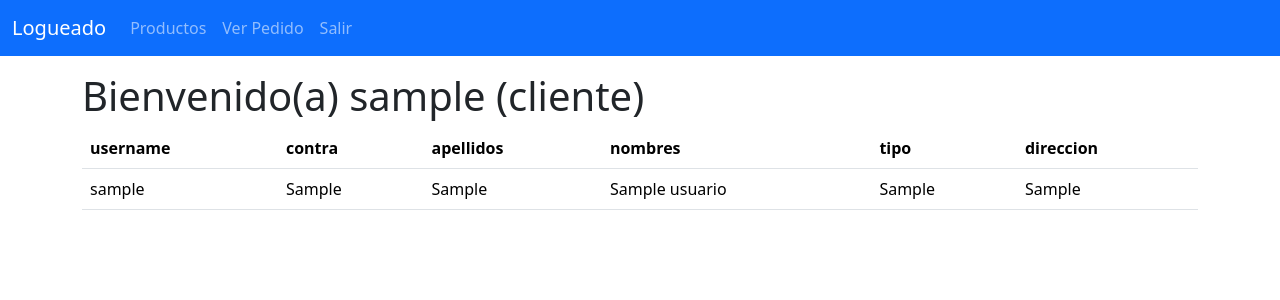
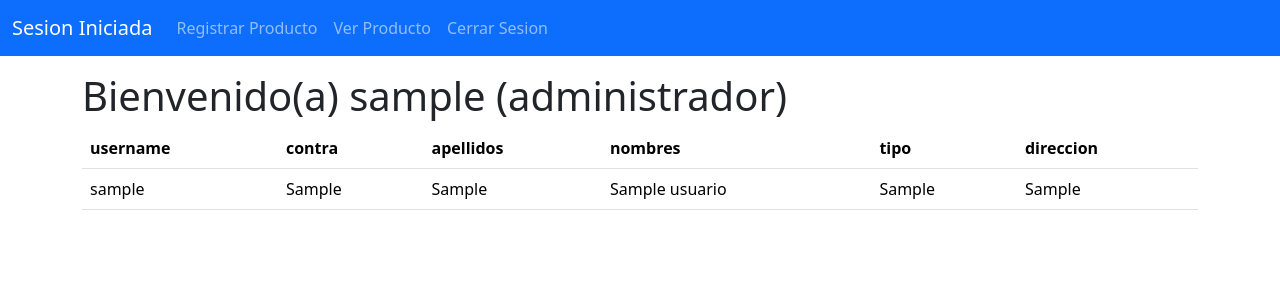
Before and after one commit to terezadelavega/bisuteria, a PHP site: page /usuarioMostrar.php in a window 1280 px wide. Shown: the top 300 px of the page. Run offline with PHP 8.4, Linux system fonts and the light colour scheme; the visitor is signed in with stand-in values (Sample User, id 1); tables that the repository leaves empty or names only in its code hold one stand-in row (values such as "Sample post").

Commit message:
producto

```diff
--- a/layout/header.php
+++ b/layout/header.php
@@ -10,29 +10,29 @@
   <body>
   <nav data-bs-theme="dark" class="navbar navbar-expand-lg bg-primary">
   <div class="container-fluid">
-    <a class="navbar-brand" href="#">Logueado</a>
+    <a class="navbar-brand" href="#">Sesion Iniciada</a>
     <button class="navbar-toggler" type="button" data-bs-toggle="collapse" data-bs-target="#navbarNav" aria-controls="navbarNav" aria-expanded="false" aria-label="Toggle navigation">
       <span class="navbar-toggler-icon"></span>
     </button>
     <div class="collapse navbar-collapse" id="navbarNav">
       <ul class="navbar-nav">
         <li class="nav-item">
-          <a class="nav-link" href="usuarioMostrar.php">Productos</a>
+          <a class="nav-link" href="poductoRegistrar.php">Registrar Producto</a>
         </li>
         <?php
         session_start();
-        if($_SESSION["tipo"]=="cliente"){
+        if($_SESSION["tipo"]=="administrador"){
             echo "<li class='nav-item'>
-                    <a class='nav-link' href='verPedido.php'>Ver Pedido</a>
+                    <a class='nav-link' href='productoRegistrar.php'>Ver Producto</a>
                 </li>";
         }else{
             echo "<li class='nav-item'>
-                    <a class='nav-link' href='verCarrito.php'>Carrito de compras</a>
+                    <a class='nav-link' href='usuarioMostrar.php'>Ver Empleados</a>
                 </li>";
         }
     ?>
         <li class="nav-item">
-          <a class="nav-link" href="logout.php">Salir</a>
+          <a class="nav-link" href="logout.php">Cerrar Sesion</a>
         </li>
       </ul>
     </div>
```
Also changed, not shown: modelos/Producto.php (added, +18 -0 lines).
